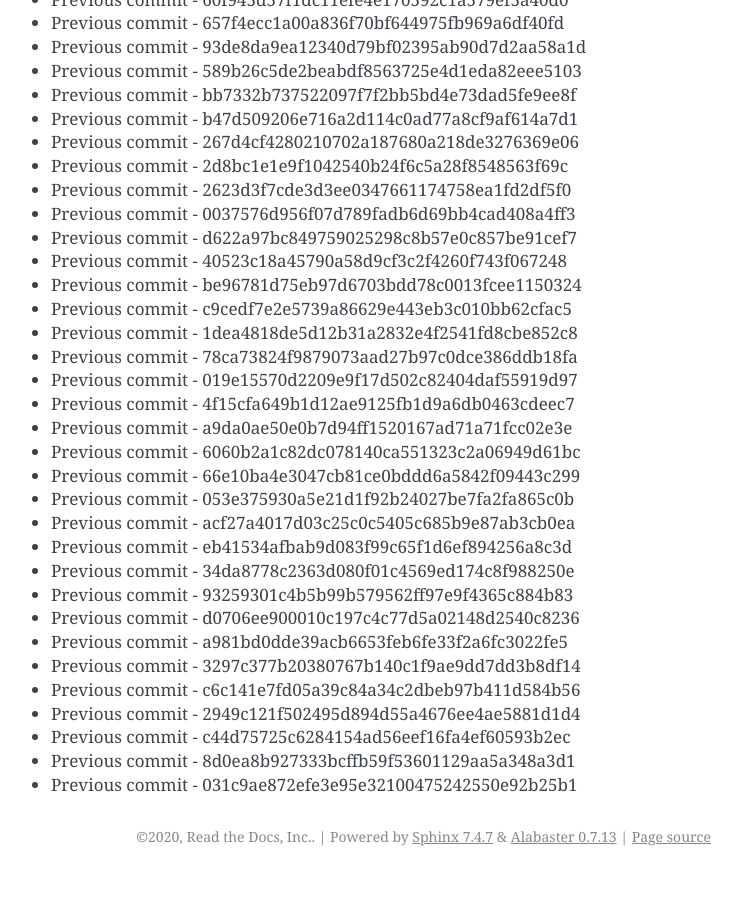
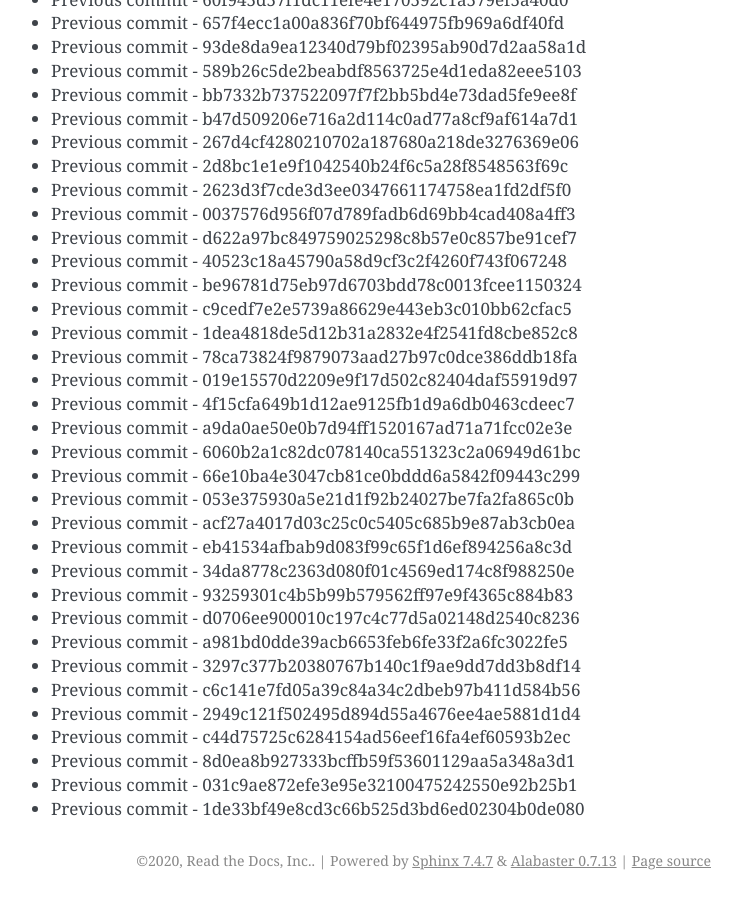
Before and after one commit to readthedocs/rtd-git-stresstest, a Sphinx documentation site: the page built from docs/updates.rst, in a window 1280 px wide and 900 px high, scrolled down 45156 px. Shown: the whole window, without its empty margins (399-1141 px from the left). Built offline with Sphinx 7.4.7, drawn with Linux system fonts in a browser that asks for light colours; before the commit the page ends 46032 px from its top, so only the background shows below that.

Commit message:
Generating commit from previous: 1de33bf49e8cd3c66b525d3bd6ed02304b0de080

```diff
--- a/docs/updates.rst
+++ b/docs/updates.rst
@@ -1929,3 +1929,4 @@ It can be tested for any performance characteristics.
 * Previous commit - c44d75725c6284154ad56eef16fa4ef60593b2ec
 * Previous commit - 8d0ea8b927333bcffb59f53601129aa5a348a3d1
 * Previous commit - 031c9ae872efe3e95e32100475242550e92b25b1
+* Previous commit - 1de33bf49e8cd3c66b525d3bd6ed02304b0de080
```
